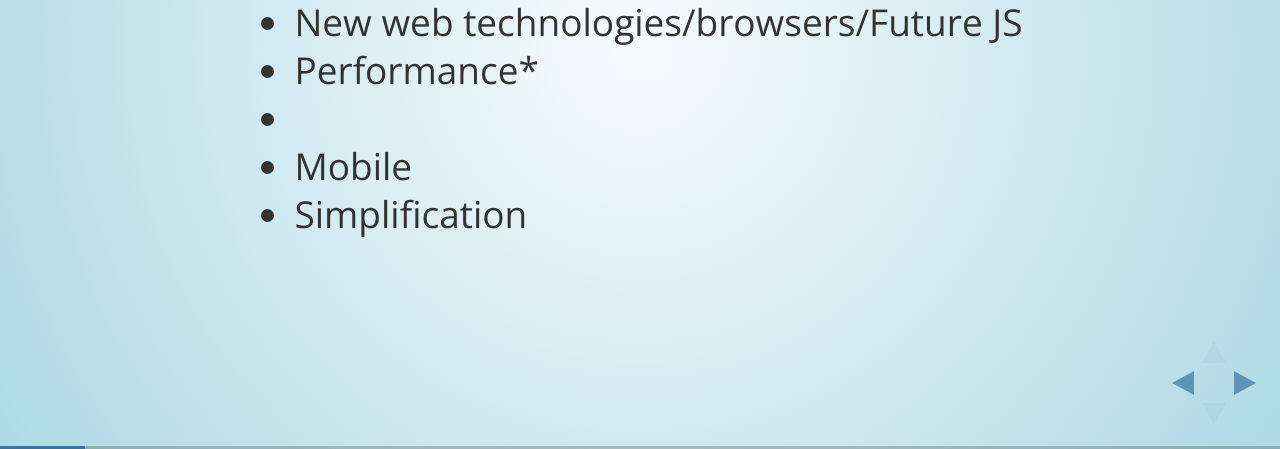
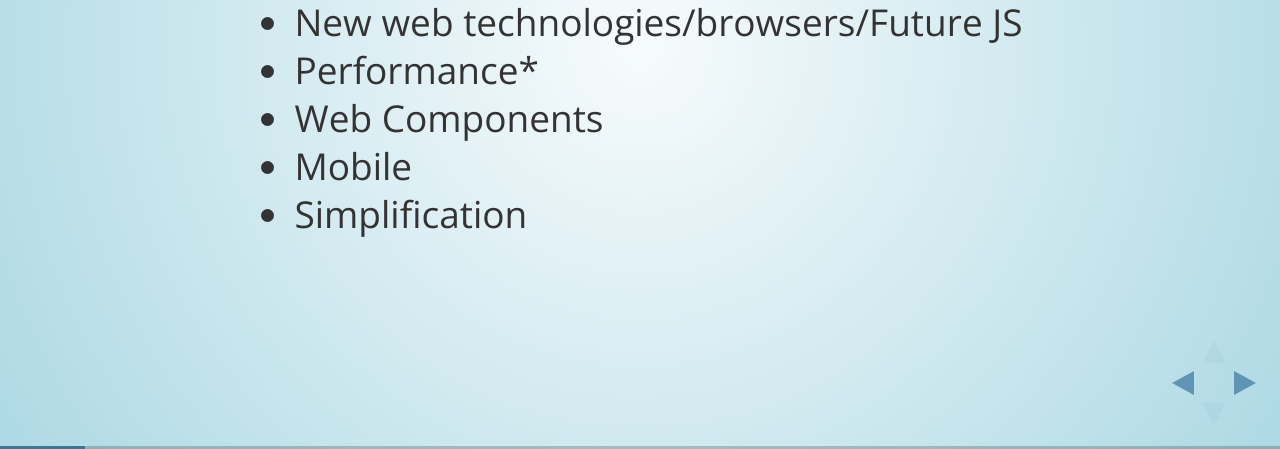
Before and after one commit to jshamley/ng2presentation, a website: page index.html in a window 1280 px wide. Both pictures are taken after a click on the button 1251 px from the left and 734 px from the top of the page. Shown: the part 351-800 px from the top of the page. Drawn offline with nearby package versions, Linux system fonts and the light colour scheme.

Commit message:
gh pages

```diff
--- a/index.html
+++ b/index.html
@@ -55,7 +55,7 @@
 					<ul>
 						<li>New web technologies/browsers/Future JS</li>
 						<li>Performance*</li>
-						<li></li>
+						<li>Web Components</li>
 						<li>Mobile</li>
 						<li>Simplification</li>
 					</ul>
```
